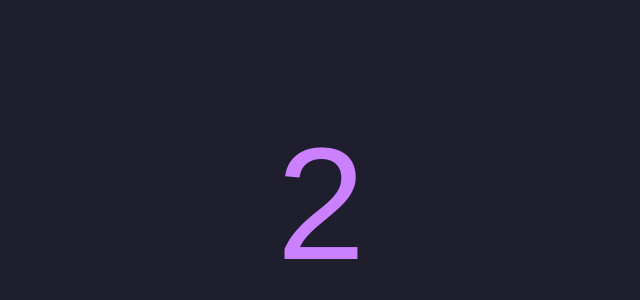
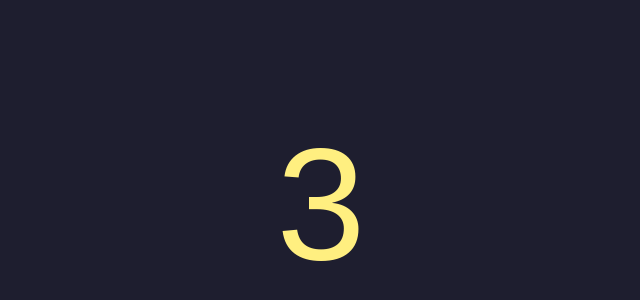
Before and after one commit to Horgix/payfit-demo-kargo, a plain HTML site: page index.html in a window 1280 px wide. Shown: the part 196-496 px from the top of the page, without its empty margins (319-959 px from the left). Drawn offline with Linux system fonts and the light colour scheme.

Commit message:
feat: bump from v2 to v3

```diff
--- a/index.html
+++ b/index.html
@@ -24,7 +24,7 @@
 </head>
 <body>
     <!-- Change only this number to trigger a new release -->
-    <div id="number" class="number">2</div>
+    <div id="number" class="number">3</div>
 
     <script>
         // Function to generate color based on the number
```
